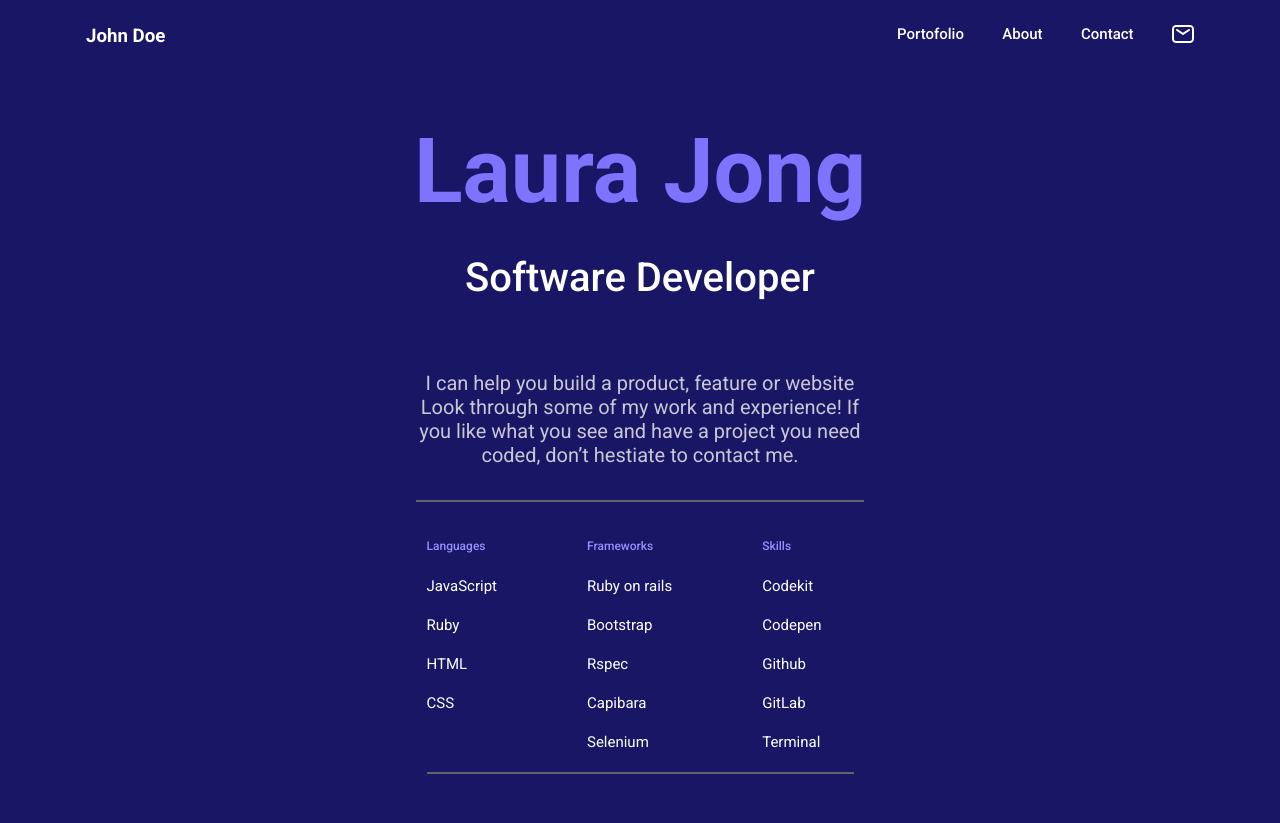
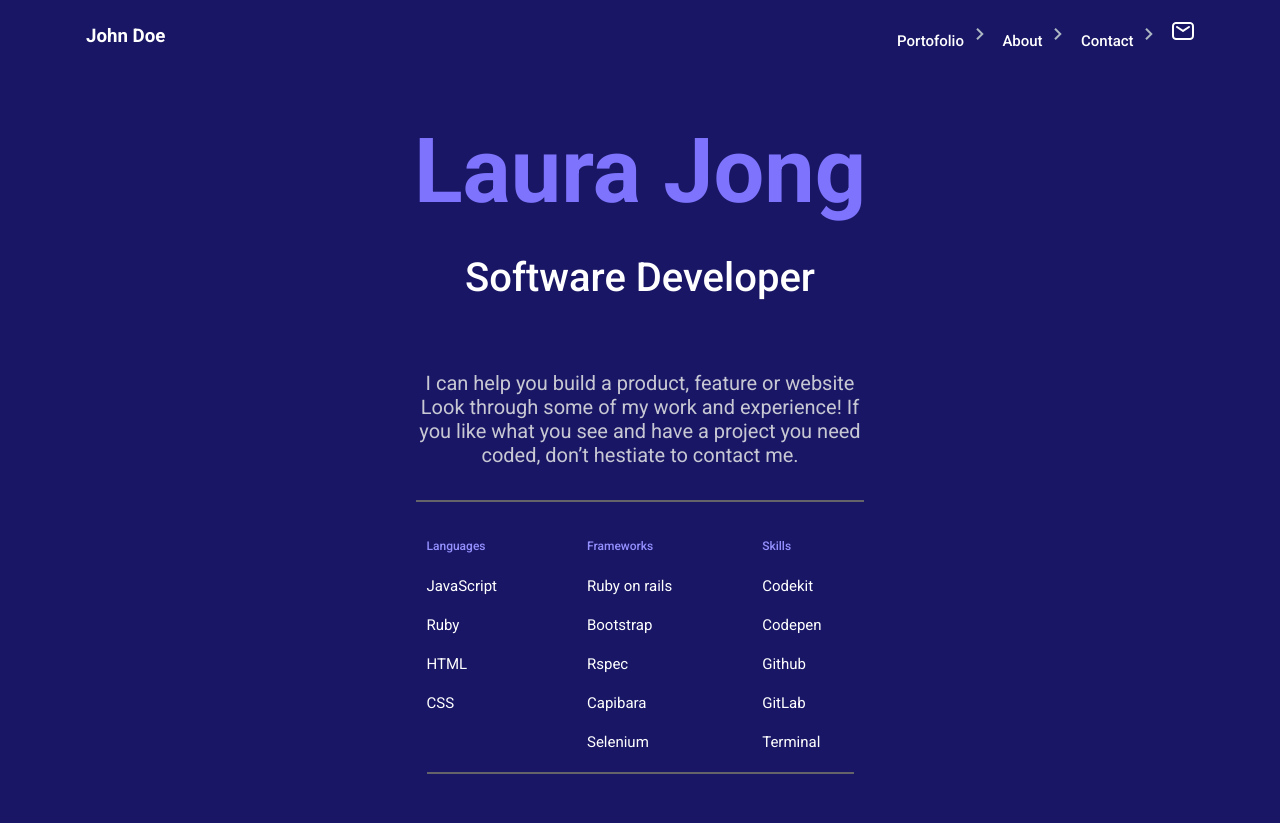
Before and after one commit to Marcraphael12/Marc-New-Portofolio, a plain HTML site: page index.html in a window 1280 px wide. Shown: the top 823 px of the page. Drawn offline with Linux system fonts and the light colour scheme.

Commit message:
Add right-arrow to nav links

```diff
--- a/index.html
+++ b/index.html
@@ -20,9 +20,9 @@
 	<header class="pg-hdr">
 		<h3>John Doe</h3>
 		<nav class="dsk-btn">
-			<a href="#">Portofolio</a>
-			<a href="#">About</a>
-			<a href="#">Contact</a>
+			<a href="#">Portofolio <img class="r-arrow" src="./images/buttons/chevron_right.svg" alt="Rigth-arrow"></a>
+			<a href="#">About <img class="r-arrow" src="./images/buttons/chevron_right.svg" alt="Rigth-arrow"></a>
+			<a href="#">Contact <img class="r-arrow" src="./images/buttons/chevron_right.svg" alt="Rigth-arrow"></a>
 			<a href="#"><img src="./images/buttons/Union.svg" alt=""></a>
 		</nav>
 		<nav class="btn">
```
